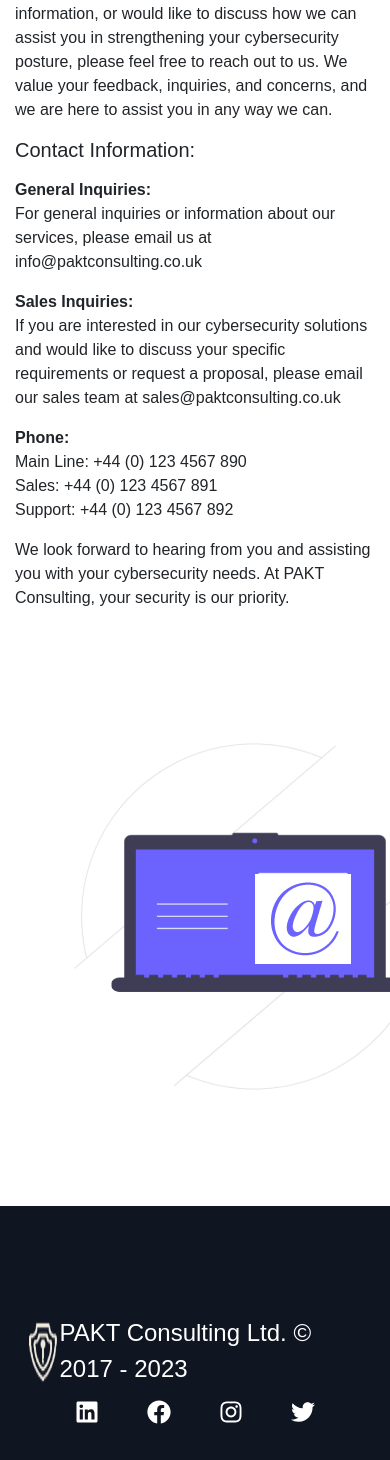
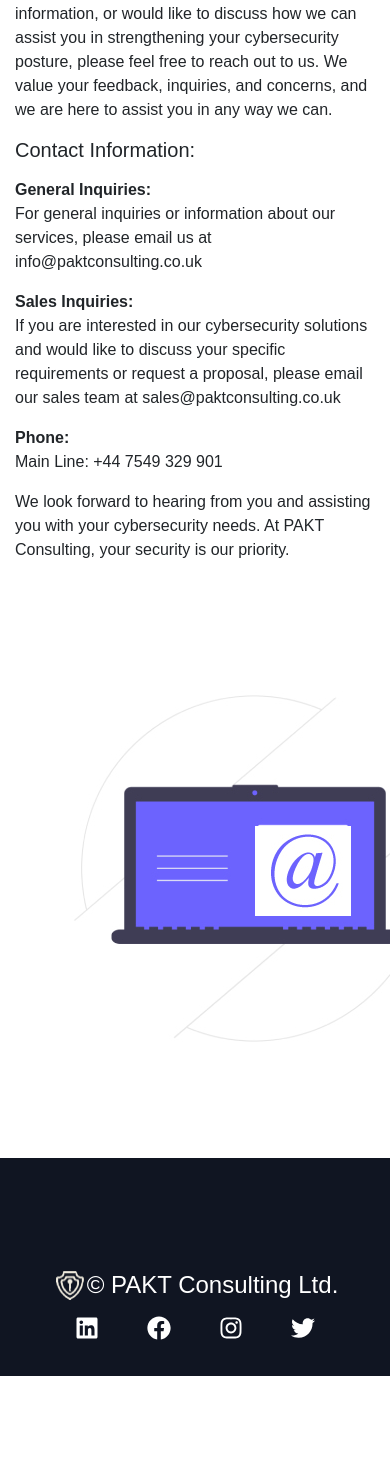
Before and after one commit to imagicstudioco/paktcon, a React (Create React App) app: page /contact in a window 390 px wide. Shown: the part 752-2212 px from the top of the page. After the commit the page ends 2128 px from the top, so only its background shows below. Built offline with nearby package versions, Linux system fonts and the light colour scheme.

Commit message:
copyright and phone number

```diff
--- a/src/components/Footer/index.js
+++ b/src/components/Footer/index.js
@@ -24,7 +24,7 @@
         <SocialMediaWrap>
           <SocialLogo to='/'>
            <img src={Logo} alt='PAKT Consulting' />
-            PAKT Consulting Ltd. © 2017 - 2023
+           © PAKT Consulting Ltd.
           </SocialLogo>
 
           <SocialIcons>
--- a/src/pages/contact.js
+++ b/src/pages/contact.js
@@ -47,9 +47,7 @@
 
 <p>
 <strong>Phone:</strong><br />
-Main Line: +44 (0) 123 4567 890<br />
-Sales: +44 (0) 123 4567 891<br />
-Support: +44 (0) 123 4567 892</p>
+Main Line: +44 7549 329 901</p>
 
 <p>We look forward to hearing from you and assisting you with your cybersecurity needs. At PAKT Consulting, your security is our priority.</p>
 
```
